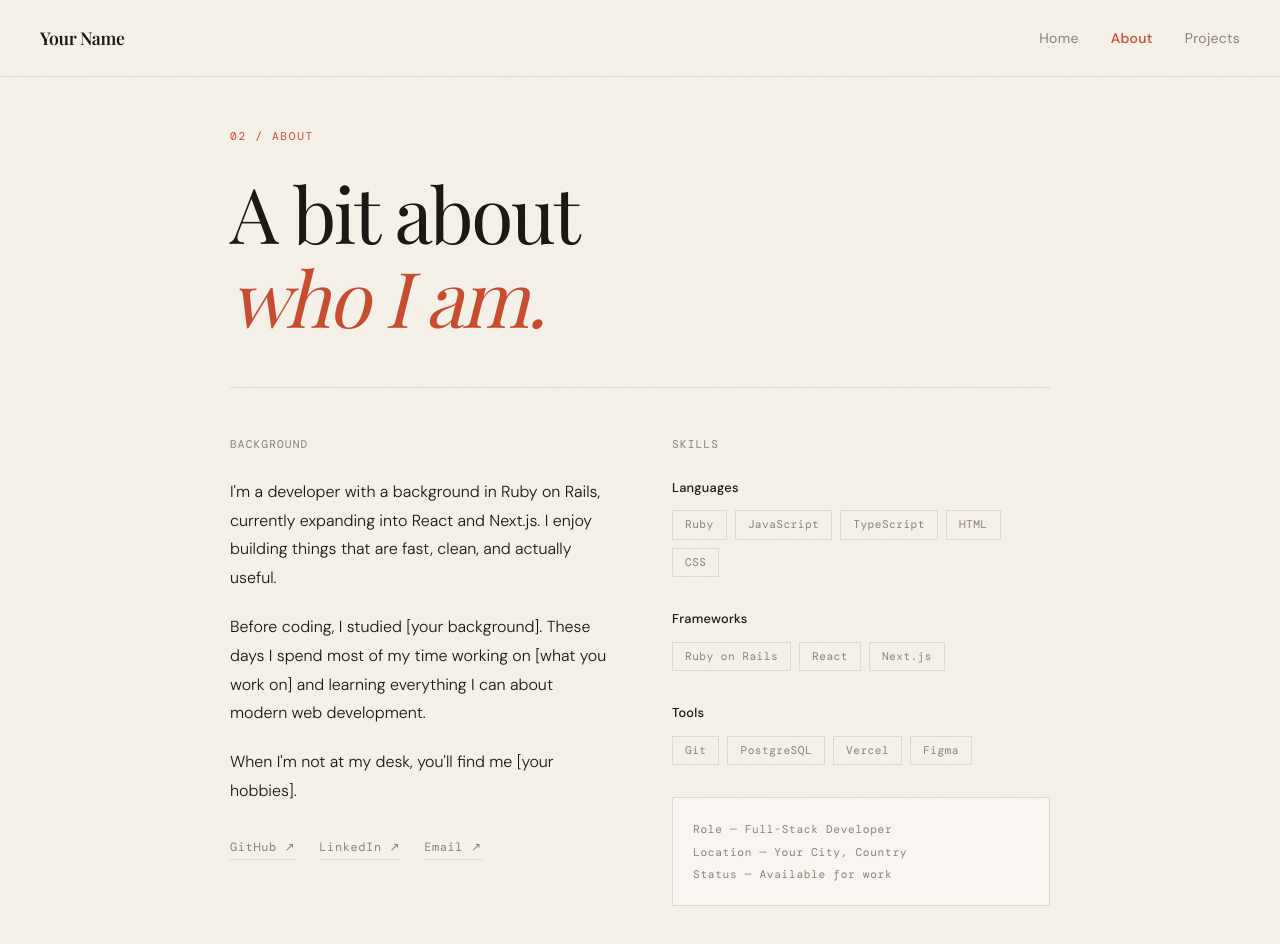
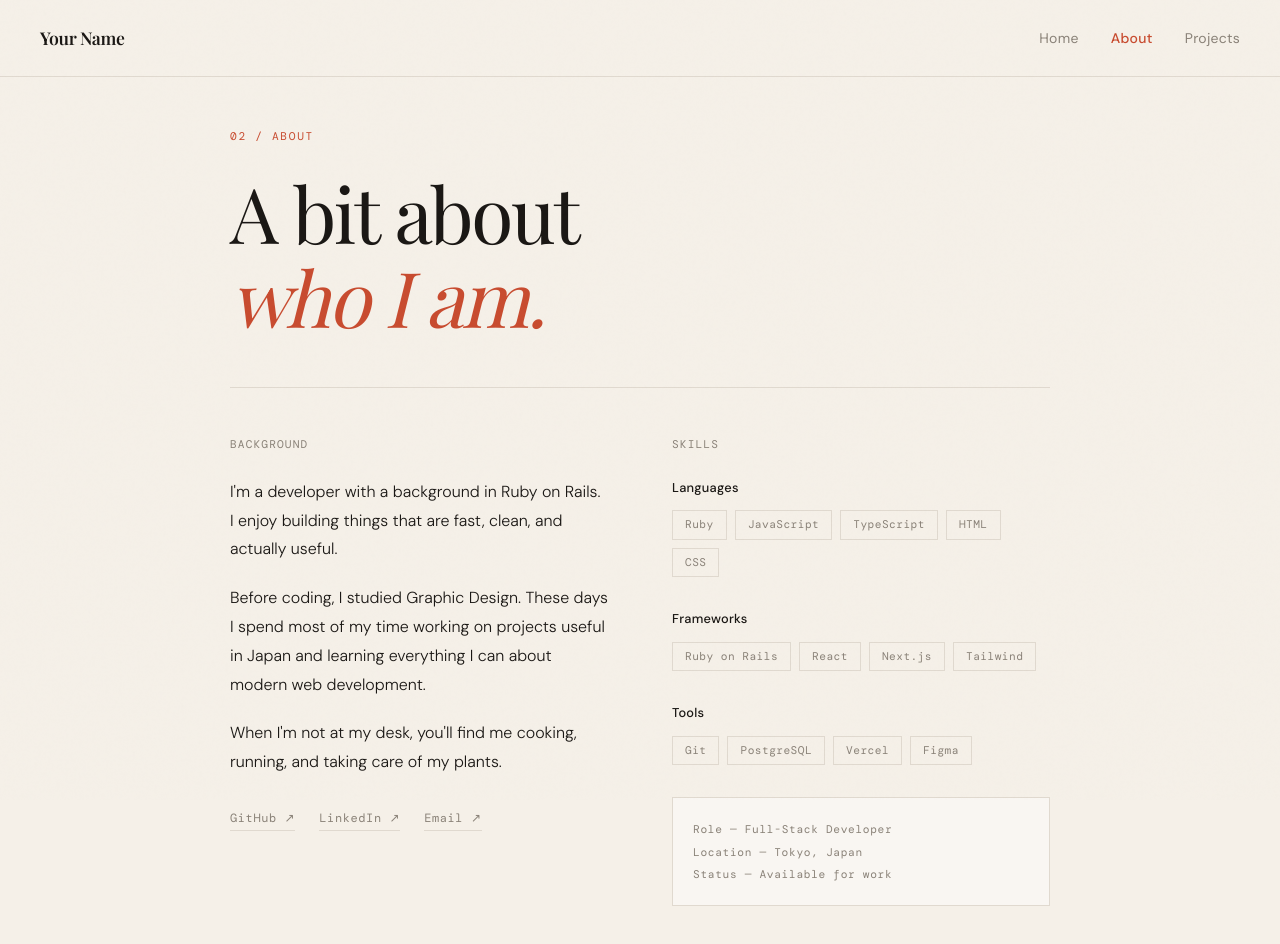
Before and after one commit to krushy8/portfolio, a Next.js app: page /about in a window 1280 px wide. Shown: the top 944 px of the page. Built offline with nearby package versions, Linux system fonts and the light colour scheme; a web font is replaced by a local one.

Commit message:
changed about me, skills, and links

```diff
--- a/src/app/about/page.tsx
+++ b/src/app/about/page.tsx
@@ -2,23 +2,23 @@
 
 // ─── EDIT THIS SECTION ────────────────────────────────────────────────────────
 const ABOUT = {
-  name: "Your Name",
+  name: "Katherine Rush",
   role: "Full-Stack Developer",
-  location: "Your City, Country",
+  location: "Tokyo, Japan",
   bio: [
-    "I'm a developer with a background in Ruby on Rails, currently expanding into React and Next.js. I enjoy building things that are fast, clean, and actually useful.",
-    "Before coding, I studied [your background]. These days I spend most of my time working on [what you work on] and learning everything I can about modern web development.",
-    "When I'm not at my desk, you'll find me [your hobbies].",
+    "I'm a developer with a background in Ruby on Rails. I enjoy building things that are fast, clean, and actually useful.",
+    "Before coding, I studied Graphic Design. These days I spend most of my time working on projects useful in Japan and learning everything I can about modern web development.",
+    "When I'm not at my desk, you'll find me cooking, running, and taking care of my plants.",
   ],
   skills: [
     { category: "Languages", items: ["Ruby", "JavaScript", "TypeScript", "HTML", "CSS"] },
-    { category: "Frameworks", items: ["Ruby on Rails", "React", "Next.js"] },
+    { category: "Frameworks", items: ["Ruby on Rails", "React", "Next.js", "Tailwind"] },
     { category: "Tools", items: ["Git", "PostgreSQL", "Vercel", "Figma"] },
   ],
   links: [
-    { label: "GitHub", url: "https://github.com/yourusername" },
-    { label: "LinkedIn", url: "https://linkedin.com/in/yourusername" },
-    { label: "Email", url: "mailto:you@email.com" },
+    { label: "GitHub", url: "https://github.com/krushy8" },
+    { label: "LinkedIn", url: "https://www.linkedin.com/in/krushy8/" },
+    { label: "Email", url: "rushkatheriney@gmail.com" },
   ],
 };
 // ──────────────────────────────────────────────────────────────────────────────
```
